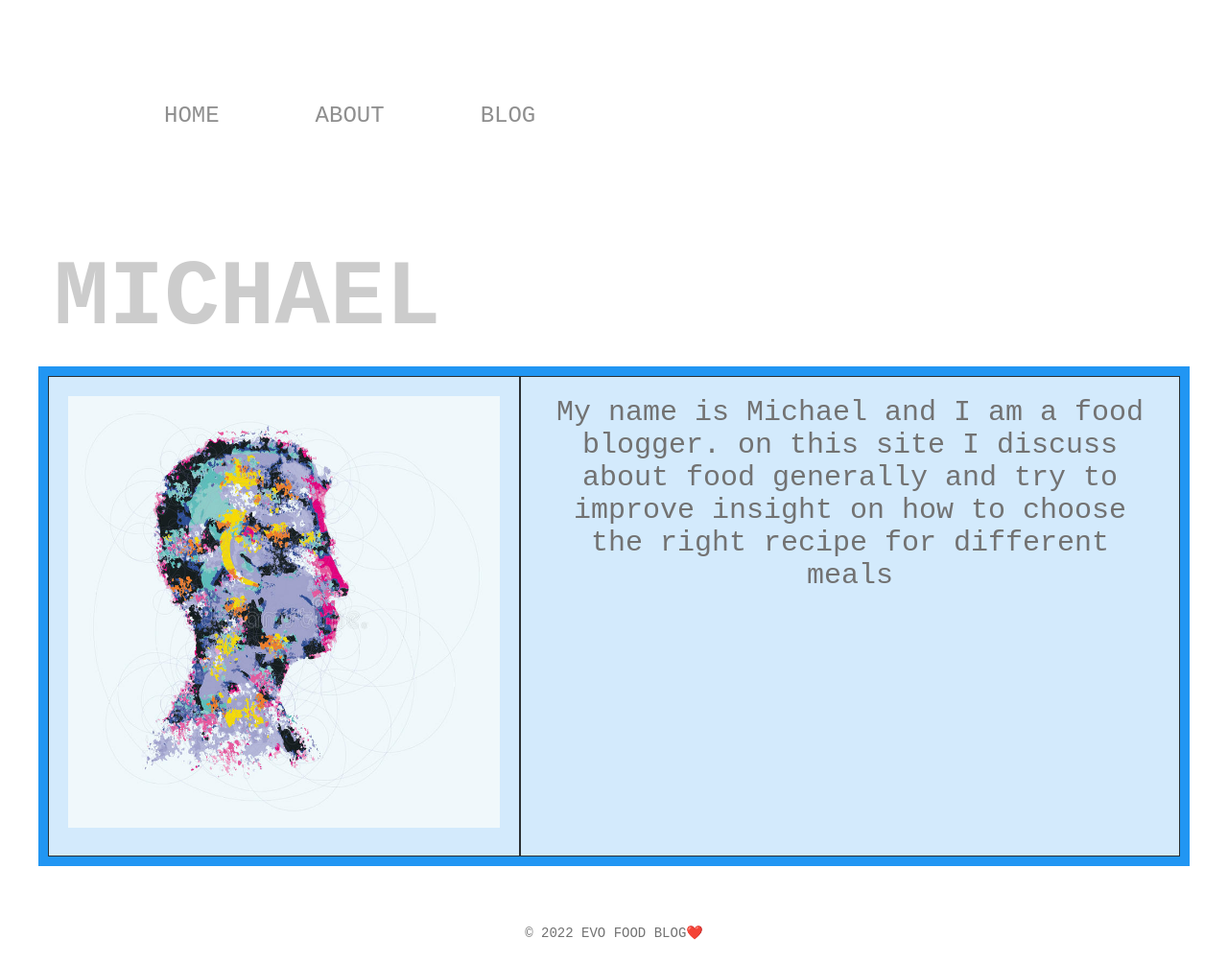
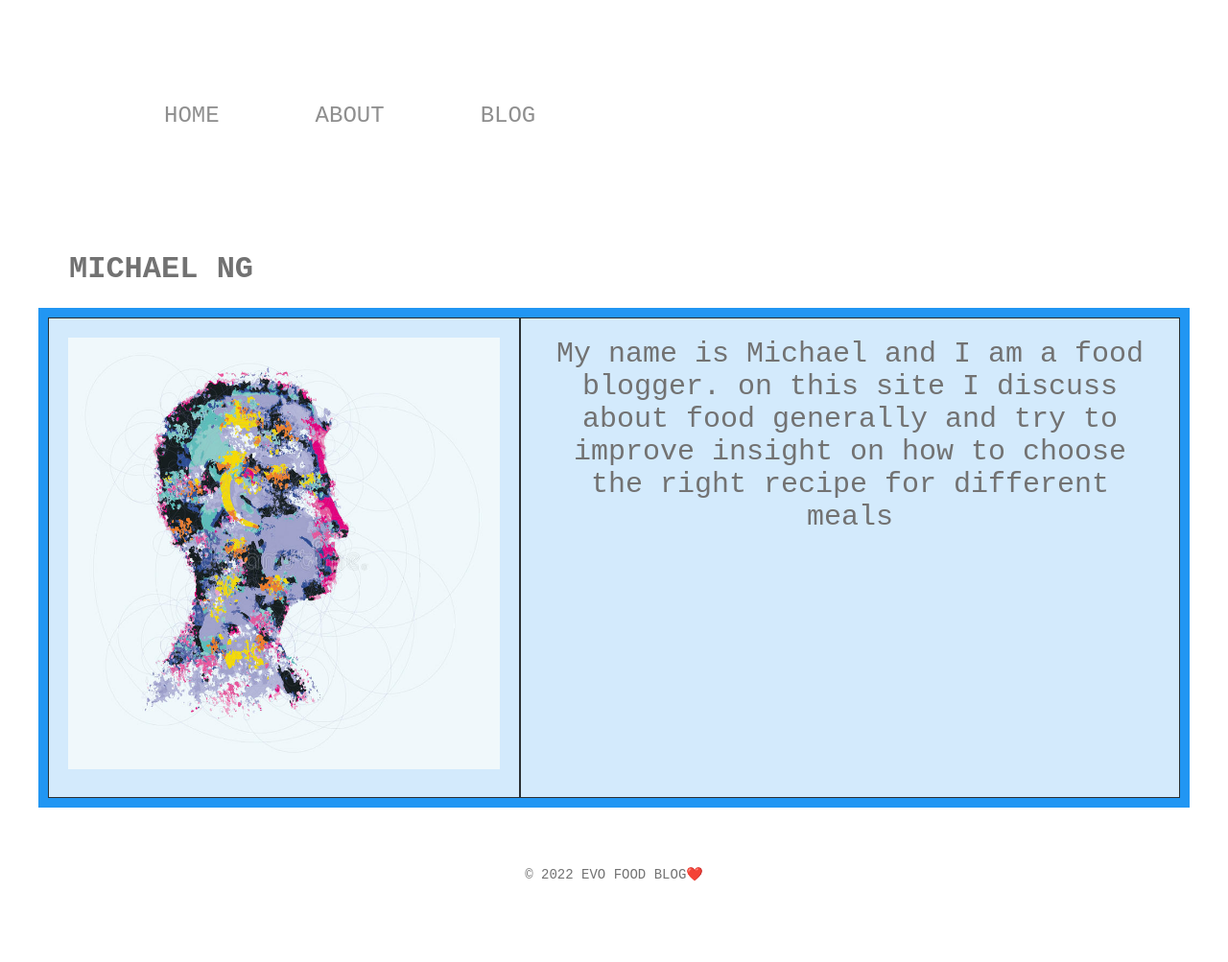
Before and after one commit to michaelNgiri/udacity-fend-personal-blog, a plain HTML site: page pages/about.html in a window 1280 px wide. Shown: the top 1003 px of the page at 96% size. After the commit the page ends 942 px from the top, so only its background shows below. Drawn offline with Linux system fonts and the light colour scheme.

Commit message:
stage to submit

```diff
--- a/assets/css/base.css
+++ b/assets/css/base.css
@@ -61,3 +61,7 @@ p:hover::before {
 	text-align: center;
 	margin: 1em;
 }
+#michael {
+	margin-left: 2rem;
+	text-transform: uppercase;
+}
--- a/pages/about.html
+++ b/pages/about.html
@@ -27,7 +27,7 @@
     <div>
 
         <div>
-            <p data-item='Michael'>Michael</p>
+            <h1 id="michael" data-item='Michael'>Michael NG</h1>
             <div class="grid-container">
                 <div class="grid-item">
                     <img height="450" width="450" src="../assets/images/silhoutte.jpg" alt="">
```
